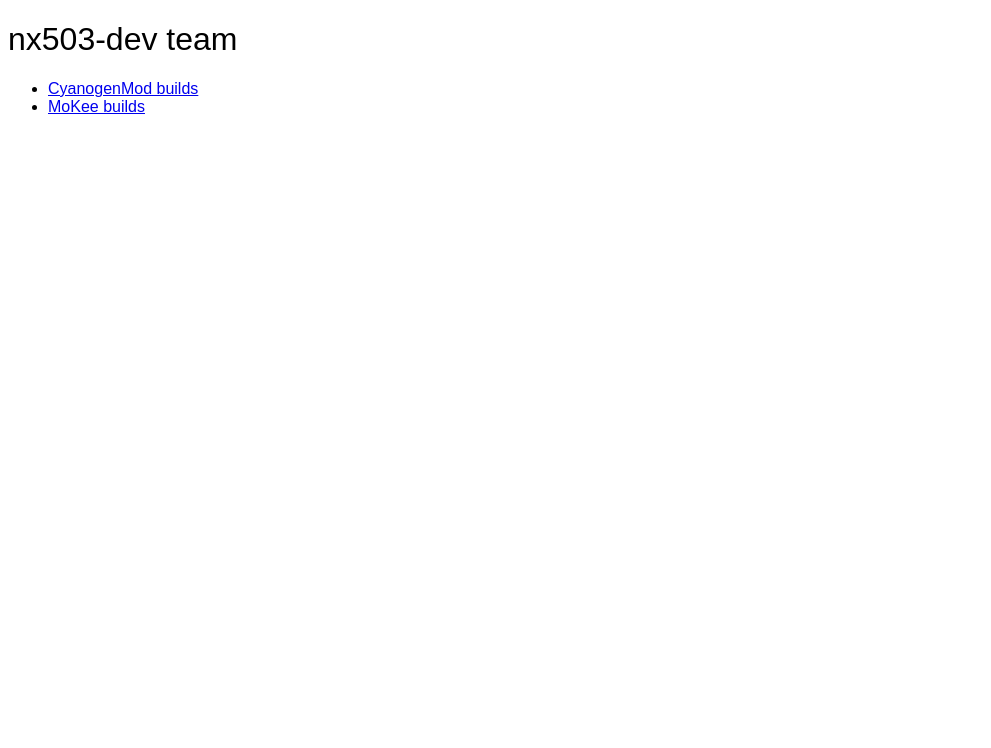
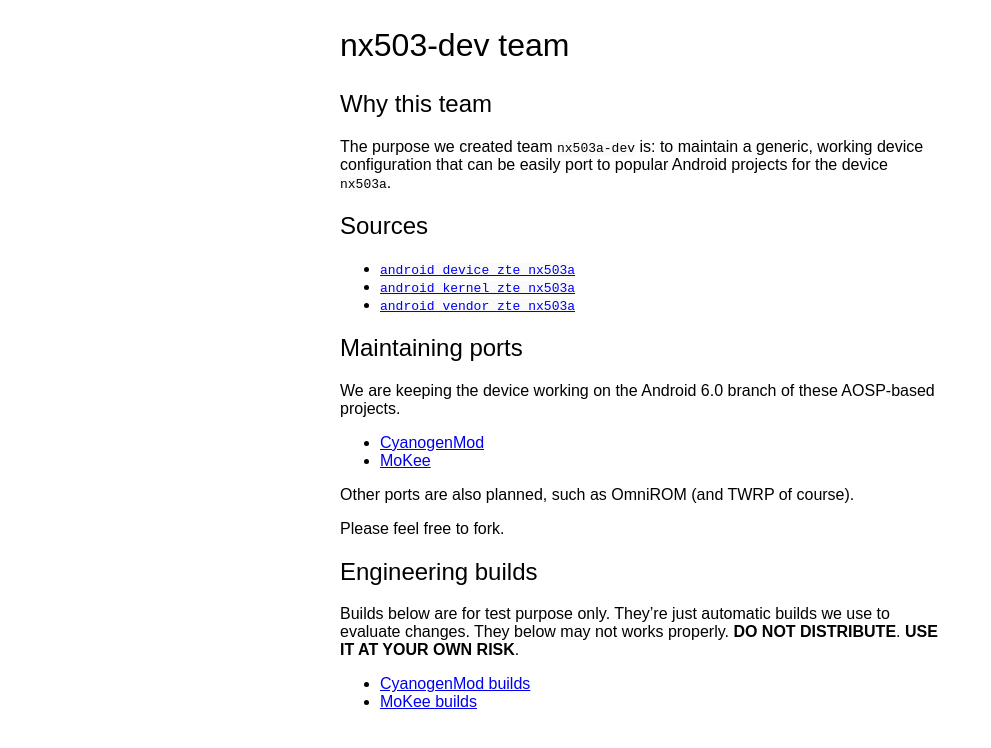
Before and after one commit to ilasx/nx503a-dev.github.io, a Jekyll site: the page built from index.md, in a window 1280 px wide. Shown: the top 748 px of the page, without its empty margins (0-991 px from the left). Built offline with Jekyll 4.4.1, drawn with Linux system fonts in a browser that asks for light colours.

Commit message:
home page

```diff
--- a/_layouts/default.html
+++ b/_layouts/default.html
@@ -11,9 +11,33 @@
     h1, h2, h3 {
       font-weight: normal;
     }
+
+    h1 {
+      font-size: 2rem;
+    }
+
+    h2 {
+      font-size: 1.5rem;
+    }
+
+    article {
+      max-width: 600px;
+      margin: 0 auto;
+    }
+
+    article .highlighter-rouge {
+      overflow: scroll;
+      background: rgba(0, 0, 0, 0.02);
+    }
+
+    article .highlighter-rouge pre {
+      margin: 1em;
+    }
     </style>
   </head>
   <body>
+    <article>
 {{content}}
+    </article>
   </body>
 </html>
--- a/index.md
+++ b/index.md
@@ -5,5 +5,30 @@ layout: default
 nx503-dev team
 ==========
 
+## Why this team
+
+The purpose we created team `nx503a-dev` is: to maintain a generic, working device configuration that can be easily port to popular Android projects for the device `nx503a`.
+
+## Sources
+
+- [`android_device_zte_nx503a`](https://github.com/nx503a-dev/android_device_zte_nx503a)
+- [`android_kernel_zte_nx503a`](https://github.com/nx503a-dev/android_kernel_zte_nx503a)
+- [`android_vendor_zte_nx503a`](https://github.com/nx503a-dev/android_vendor_zte_nx503a)
+
+## Maintaining ports
+
+We are keeping the device working on the Android 6.0 branch of these AOSP-based projects.
+
+- [CyanogenMod](http://get.cm)
+- [MoKee](http://rom.mk)
+
+Other ports are also planned, such as OmniROM (and TWRP of course).
+
+Please feel free to fork.
+
+## Engineering builds
+
+Builds below are for test purpose only. They're just automatic builds we use to evaluate changes. They below may not works properly. **DO NOT DISTRIBUTE**. **USE IT AT YOUR OWN RISK**.
+
 - [CyanogenMod builds](cyanogenmod.html)
 - [MoKee builds](mokee.html)
```
